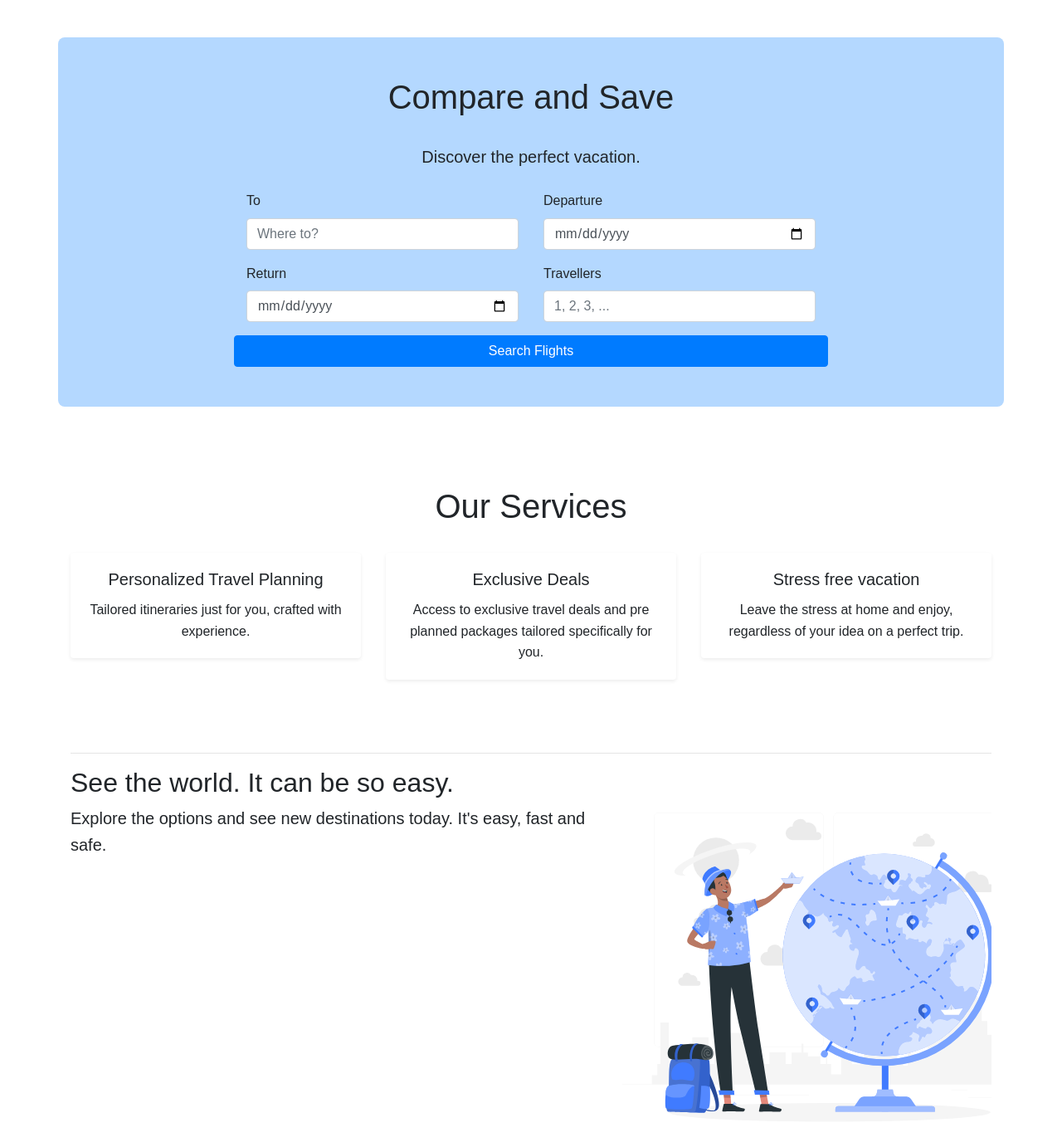
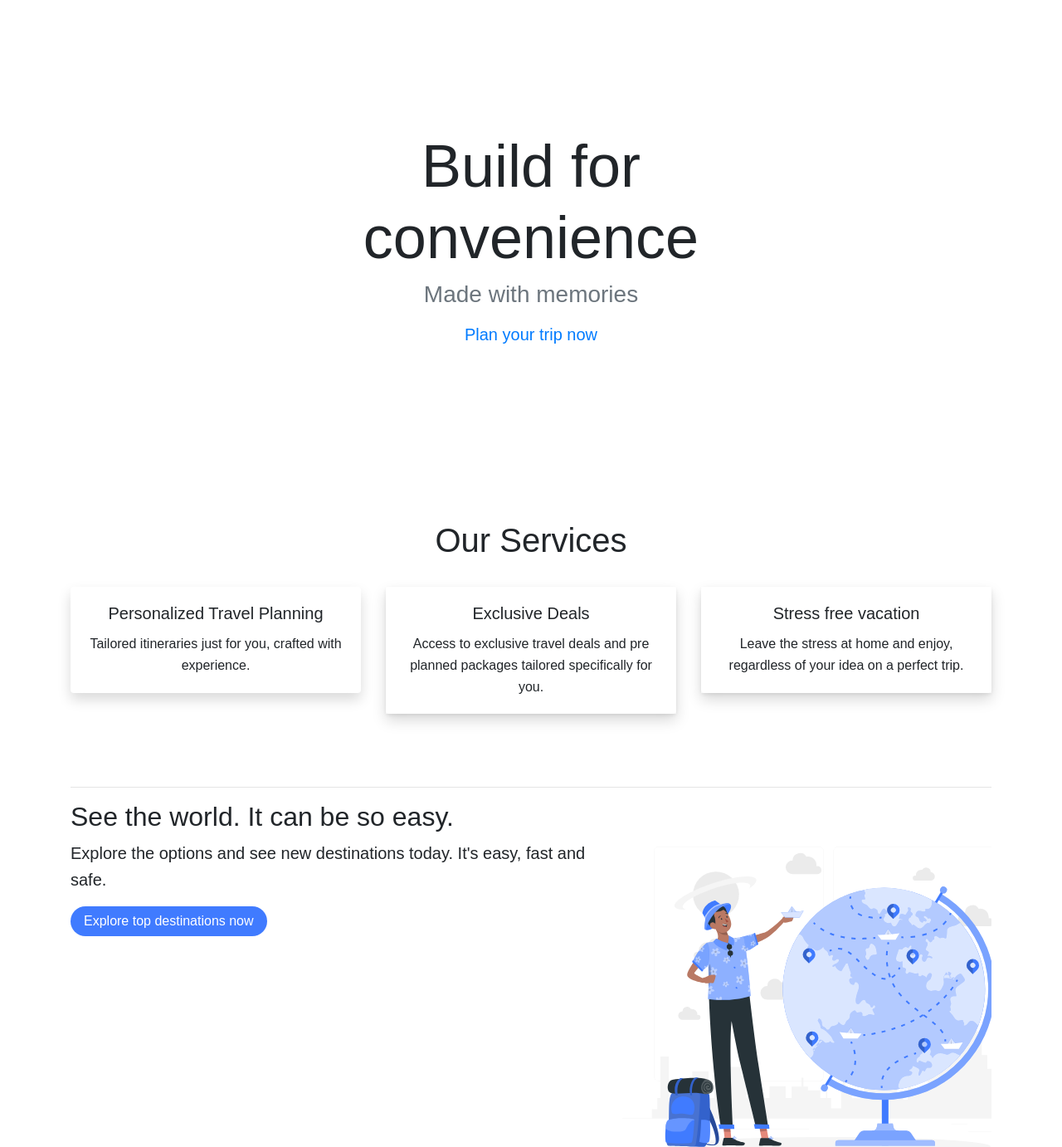
Before and after one commit to Xvobs/xvobs.github.io, a plain HTML site: page index.html in a window 1280 px wide. Shown: the part 403-1785 px from the top of the page at 83% size. Drawn offline with nearby package versions, Linux system fonts and the light colour scheme.

Commit message:
improved layout and ux

```diff
--- a/index.html
+++ b/index.html
@@ -52,11 +52,13 @@
         .contact-section {
             background: #f8f9fa;
         }
-        .bg-body-tertiary {
-            background: #b4d8ff;
-        }
         .rounded-3 {
             border-radius: 0.5rem;
+        }
+        .btn-blue {
+            background: #407bff;
+            color: white;
+            border: none;
         }
     </style>
 </head>
@@ -123,6 +125,20 @@
     </header>
 
     <!-- Flight Search Form -->
+    <div class="position-relative overflow-hidden p-3 p-md-5 m-md-3 text-center bg-body-tertiary">
+        <div class="col-md-6 p-lg-5 mx-auto my-5">
+          <h1 class="display-3 fw-bold">Build for convenience</h1>
+          <h3 class="fw-normal text-muted mb-3">Made with memories</h3>
+          <div class="d-flex gap-3 justify-content-center lead fw-normal">
+            <a class="icon-link" href="demo.html">
+              Plan your trip now
+            </a>
+          </div>
+        </div>
+        <div class="product-device shadow-sm d-none d-md-block"></div>
+        <div class="product-device product-device-2 shadow-sm d-none d-md-block"></div>
+      </div>
+<!--
     <section class="flight-search-section m-5">
         <div class="container p-5 text-left bg-body-tertiary rounded-3">
             <div class="text-center mb-4">
@@ -154,14 +170,14 @@
             </div>
         </div>
     </section>
-
+    -->
     <!-- Services Section -->
     <section id="services" class="services-section text-center py-5">
         <div class="container">
             <h2 class="section-title">Our Services</h2>
             <div class="row">
                 <div class="col-md-4">
-                    <div class="card mb-4 shadow-sm">
+                    <div class="shadow card mb-4 shadow-sm">
                         <div class="card-body">
                             <h5 class="card-title">Personalized Travel Planning</h5>
                             <p class="card-text">Tailored itineraries just for you, crafted with experience.</p>
@@ -170,7 +186,7 @@
                 </div>
                 <div class="col-md-4">
                     <div class="card mb-4 shadow-sm">
-                        <div class="card-body">
+                        <div class="shadow card-body">
                             <h5 class="card-title">Exclusive Deals</h5>
                             <p class="card-text">Access to exclusive travel deals and pre planned packages tailored specifically for you.</p>
                         </div>
@@ -178,7 +194,7 @@
                 </div>
                 <div class="col-md-4">
                     <div class="card mb-4 shadow-sm">
-                        <div class="card-body">
+                        <div class="shadow card-body">
                             <h5 class="card-title">Stress free vacation</h5>
                             <p class="card-text">Leave the stress at home and enjoy, regardless of your idea on a perfect trip.</p>
                         </div>
@@ -199,6 +215,7 @@
           <div class="col-md-7">
             <h2 class="featurette-heading fw-normal lh-1">See the world. <span class="text-body-secondary">It can be so easy.</span></h2>
             <p class="lead">Explore the options and see new destinations today. It's easy, fast and safe.</p>
+            <a class="btn btn-blue rounded-pill px-3" type="button" href="services.html">Explore top destinations now</a>
           </div>
           <div class="col-md-5">
             <svg class="bd-placeholder-img bd-placeholder-img-lg featurette-image img-fluid mx-auto" width="500" height="500" xmlns="http://www.w3.org/2000/svg" role="img" aria-label="Placeholder: 500x500" preserveAspectRatio="xMidYMid slice" focusable="false">
@@ -214,6 +231,7 @@
           <div class="col-md-7 order-md-2">
             <h2 class="featurette-heading fw-normal lh-1">Traveling with a group. <span class="text-body-secondary">Can't decide on a plan?</span></h2>
             <p class="lead">Try out our group planning tool to help you understand each other better so everyone can get the most ou of the trip.</p>
+            <a class="btn btn-blue rounded-pill px-3" type="button" href="services.html">Try our demo today</a>
           </div>
           <div class="col-md-5 order-md-1">
             <svg class="bd-placeholder-img bd-placeholder-img-lg featurette-image img-fluid mx-auto" width="500" height="500" xmlns="http://www.w3.org/2000/svg" role="img" aria-label="Placeholder: 500x500" preserveAspectRatio="xMidYMid slice" focusable="false">
```
